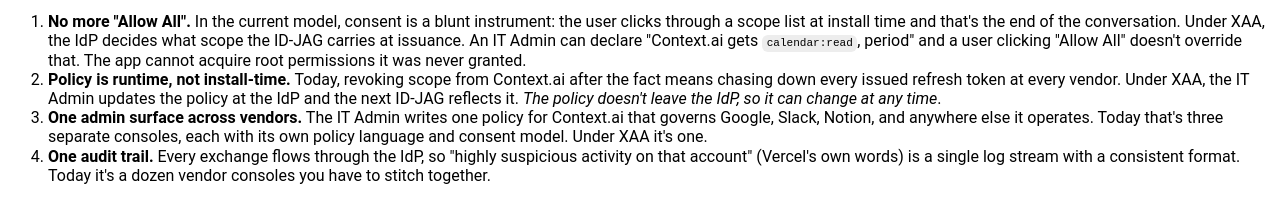
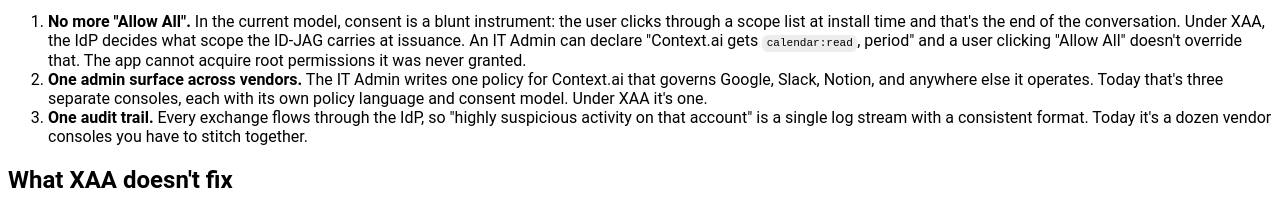
Before and after one commit to maxwellgerber/maxwellgerber.github.io, a Next.js app: page /blog/xaa-vercel-breach/content in a window 1280 px wide. Shown: the part 1459-1666 px from the top of the page. Built offline with nearby package versions, Linux system fonts and the light colour scheme.

Commit message:
remove line

```diff
--- a/pages/blog/xaa-vercel-breach/content.mdx
+++ b/pages/blog/xaa-vercel-breach/content.mdx
@@ -67,9 +67,8 @@
 Be careful with what XAA actually delivers here. XAA does not prevent a compromised Context.ai from minting access tokens. If IdP policy says Context.ai gets `calendar:read` on Google, the attacker who controls Context.ai will still successfully mint `calendar:read` access tokens. What XAA provides is the machinery to make sure the IdP's policy is the _only_ thing Context.ai can ever do, evaluated on every single call, from one place. A few things fall out of that:
 
 1. **No more "Allow All".** In the current model, consent is a blunt instrument: the user clicks through a scope list at install time and that's the end of the conversation. Under XAA, the IdP decides what scope the ID-JAG carries at issuance. An IT Admin can declare "Context.ai gets `calendar:read`, period" and a user clicking "Allow All" doesn't override that. The app cannot acquire root permissions it was never granted.
-1. **Policy is runtime, not install-time.** Today, revoking scope from Context.ai after the fact means chasing down every issued refresh token at every vendor. Under XAA, the IT Admin updates the policy at the IdP and the next ID-JAG reflects it. _The policy doesn't leave the IdP, so it can change at any time_.
 1. **One admin surface across vendors.** The IT Admin writes one policy for Context.ai that governs Google, Slack, Notion, and anywhere else it operates. Today that's three separate consoles, each with its own policy language and consent model. Under XAA it's one.
-1. **One audit trail.** Every exchange flows through the IdP, so "highly suspicious activity on that account" (Vercel's own words) is a single log stream with a consistent format. Today it's a dozen vendor consoles you have to stitch together.
+1. **One audit trail.** Every exchange flows through the IdP, so "highly suspicious activity on that account" is a single log stream with a consistent format. Today it's a dozen vendor consoles you have to stitch together.
 
 ## What XAA doesn't fix
 
```
Also changed, not shown: next-env.d.ts.
